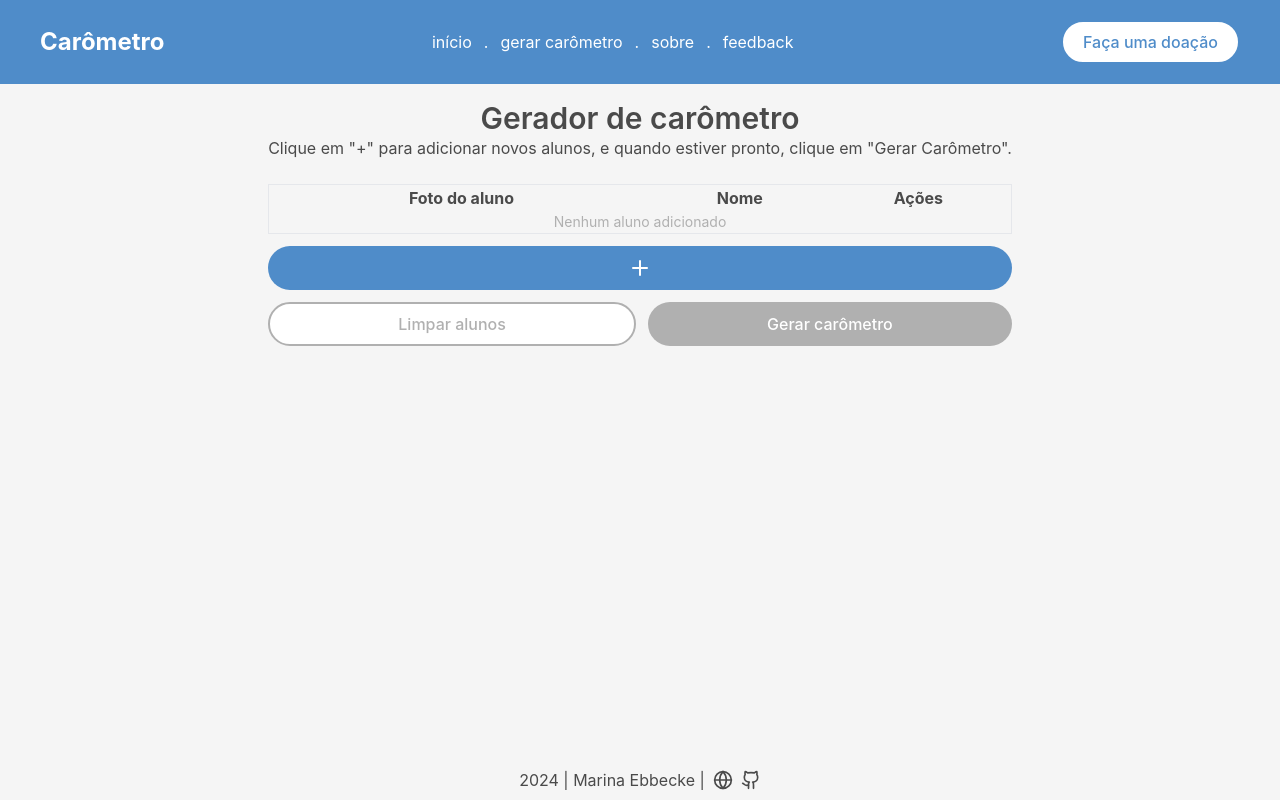
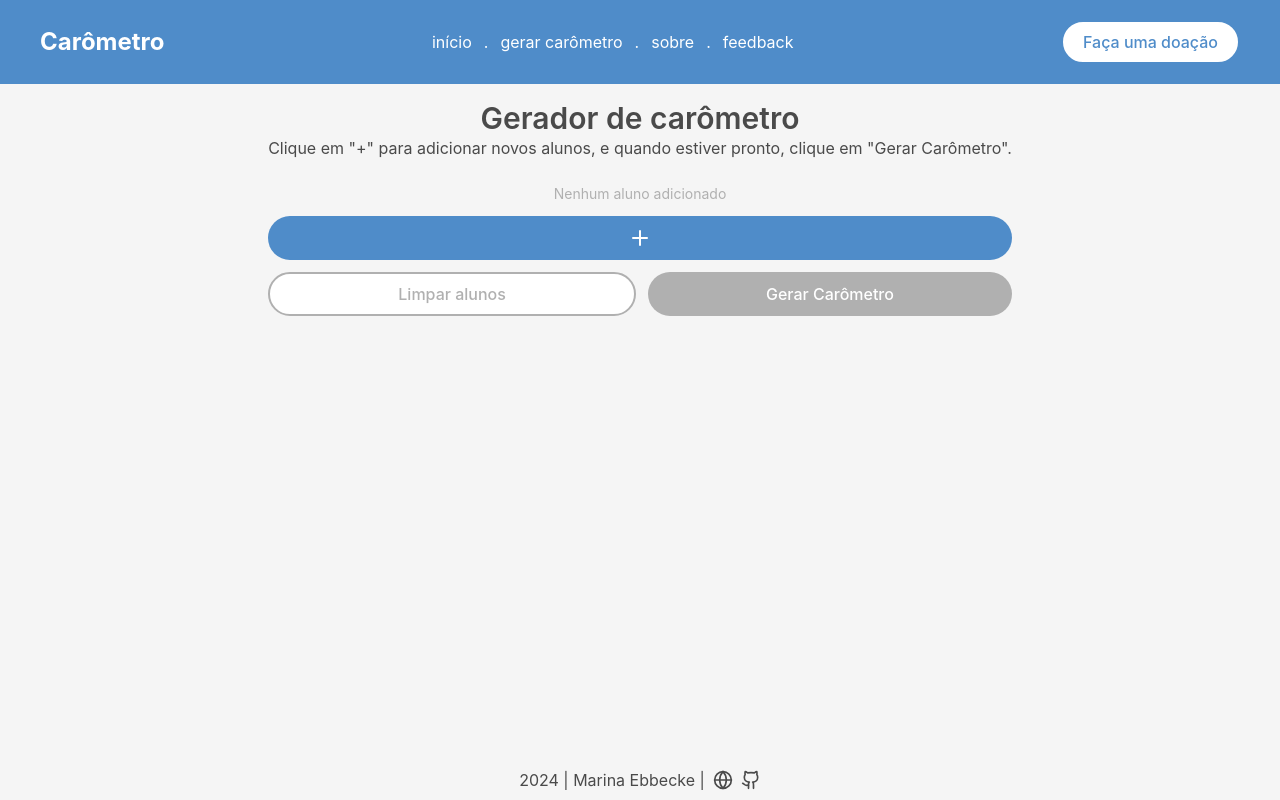
Before and after one commit to mebbecke/carometro-escolar, a React (Vite) app: page /carometro in a window 1280 px wide. Built offline with nearby package versions, Linux system fonts and the light colour scheme.

Commit message:
feat: adds pdf generation feature and refactor students list to cards

```diff
--- a/package.json
+++ b/package.json
@@ -13,6 +13,7 @@
   "dependencies": {
     "@hookform/resolvers": "^3.9.1",
     "@radix-ui/react-dialog": "^1.1.2",
+    "html2pdf.js": "^0.10.2",
     "lucide-react": "^0.462.0",
     "react": "^18.3.1",
     "react-dom": "^18.3.1",
--- /dev/null
+++ b/src/@types/html2pdf.d.ts
@@ -0,0 +1,23 @@
+declare module "html2pdf.js" {
+  interface Html2PdfOptions {
+    margin?: number | [number, number, number, number]
+    filename?: string
+    image?: { type: string; quality: number }
+    html2canvas?: {
+      scale: number
+      logging: boolean
+      dpi: number
+      letterRendering: boolean
+    }
+    jsPDF?: { unit: string; format: string; orientation: string }
+  }
+
+  interface Html2Pdf {
+    from(element: HTMLElement | Element | string): Html2Pdf
+    set(options: Html2PdfOptions): Html2Pdf
+    save(filename?: string): Promise<void>
+  }
+
+  function html2pdf(): Html2Pdf
+  export default html2pdf
+}
--- /dev/null
+++ b/src/components/card.tsx
@@ -0,0 +1,37 @@
+import { Trash2 } from "lucide-react"
+
+interface CardProps {
+  imageUrl: string
+  name: string
+  onDelete: () => void
+  isExporting: boolean
+}
+
+const Card = ({ imageUrl, name, onDelete, isExporting }: CardProps) => {
+  return (
+    <div className="relative flex w-[142px] flex-col gap-2 rounded-lg border-2 border-gray-200 p-3 text-center">
+      <img
+        src={imageUrl}
+        alt={name}
+        className="h-28 w-28 rounded-lg object-cover"
+      />
+      <h1>{name}</h1>
+
+      {!isExporting && (
+        <div className="flex w-full flex-row justify-center gap-2">
+          <button type="button" aria-label="Apagar aluno" onClick={onDelete}>
+            <Trash2 className="size-5 hover:text-red-600" />
+          </button>
+        </div>
+      )}
+
+      {/* <div className="absolute inset-0 z-20 flex h-full w-full justify-center rounded-lg bg-[#B0B0B070] opacity-0 transition-opacity duration-300 hover:opacity-100">
+        <button type="button" aria-label="Apagar aluno" onClick={onDelete}>
+          <Trash2 className="size-8 hover:text-red-600" />
+        </button>
+      </div> */}
+    </div>
+  )
+}
+
+export default Card
--- a/src/components/footer.tsx
+++ b/src/components/footer.tsx
@@ -2,7 +2,7 @@ import { Github, Globe } from "lucide-react"
 
 const Footer = () => {
   return (
-    <footer className="flex w-full items-center justify-center gap-2 py-2">
+    <footer className="mt-6 flex w-full items-center justify-center gap-2 py-2">
       <p>2024 | Marina Ebbecke |</p>
       <a
         href="https://marinaebbecke.dev.br"
--- a/src/components/layout.tsx
+++ b/src/components/layout.tsx
@@ -7,7 +7,7 @@ interface LayoutProps {
 
 const Layout = ({ children }: LayoutProps) => {
   return (
-    <div className="flex h-screen w-full flex-col items-center">
+    <div className="flex min-h-screen w-full flex-col items-center">
       <Header />
       <main className="flex h-full max-w-[90%] flex-1 flex-col lg:max-w-[70%]">
         {children}
--- a/src/components/table.tsx
+++ b/src/components/table.tsx
@@ -1,14 +1,19 @@
 import { useState } from "react"
 import { useForm } from "react-hook-form"
 import { z } from "zod"
-import { Plus, Trash2, X } from "lucide-react"
+import html2pdf from "html2pdf.js"
+import { Plus, X } from "lucide-react"
 import { zodResolver } from "@hookform/resolvers/zod"
 import * as Dialog from "@radix-ui/react-dialog"
 import { Button } from "./button"
+import Card from "./card"
 
 const formSchema = z.object({
   image: z.instanceof(FileList), // HTML file input returns a FileList array with File/Blob objects
-  name: z.string().min(3, "O nome deve ter no mínimo 3 caracteres"),
+  name: z
+    .string()
+    .min(3, "O nome deve ter no mínimo 3 caracteres")
+    .max(15, "O nome deve ter no máximo 15 caracteres"),
 })
 
 type Student = {
@@ -21,6 +26,9 @@ type FormSchema = z.infer<typeof formSchema>
 const Table = () => {
   const [students, setStudents] = useState<Student[]>([])
   const [isAddDialogOpen, setIsAddDialogOpen] = useState(false)
+  const [isExporting, setIsExporting] = useState(false)
+
+  const isStudentArrayEmpty = students.length === 0
 
   const methods = useForm<FormSchema>({
     resolver: zodResolver(formSchema),
@@ -36,6 +44,10 @@ const Table = () => {
     setError,
     reset,
   } = methods
+
+  /* Characters limit handling */
+  const nameLength = methods.watch("name").length
+  const nameLengthLimit = 15
 
   const onSubmit = (data: FormSchema) => {
     if (data.image.length === 0) {
@@ -65,8 +77,6 @@ const Table = () => {
     }
   }
 
-  /* TODO: Toggle alphabetic sort on and off */
-
   const deleteStudent = (index: number) => {
     setStudents(students.filter((_, i) => i !== index))
   }
@@ -75,30 +85,42 @@ const Table = () => {
     setStudents([])
   }
 
-  const isStudentArrayEmpty = students.length === 0
+  const generatePdf = () => {
+    setIsExporting(true)
+    const element = document.querySelector("#carometro")
+
+    if (!element) {
+      console.error(`Elemento com ID "carometro" não encontrado.`)
+      return
+    }
+
+    const opt = {
+      margin: 20,
+      filename: "carometro.pdf",
+      image: { type: "jpeg", quality: 5 },
+    }
+
+    html2pdf()
+      .set(opt)
+      .from(element)
+      .save()
+      .finally(() => {
+        setIsExporting(false)
+      })
+  }
 
   return (
     <div className="flex w-full flex-col gap-3">
-      {/* <Button
-        variant="secondary"
-        size="icon"
-        type="button"
-        aria-label="Filtrar por ordem alfabética"
-        onClick={() => {}}
-        disabled={isStudentArrayEmpty}
-        className={`w-7 ${isSorted ? "border-none bg-[#3A6CA8] text-white" : ""}`}
-      >
-        <AArrowUp />
-      </Button> */}
-      <table className="min-w-full divide-gray-200 border">
-        <thead>
+      {/* Students Table */}
+      {/* <table id="carometro" className="min-w-full border border-gray-200">
+        <thead className="border-b border-b-gray-200 text-sm">
           <tr>
-            <th>Foto do aluno</th>
-            <th>Nome</th>
-            <th>Ações</th>
+            <th className="p-2 text-start">Foto</th>
+            <th className="p-2 text-start">Nome do aluno</th>
+            <th className="hidden-in-pdf p-2 text-center">Ações</th>
           </tr>
         </thead>
-        <tbody className="text-center">
+        <tbody className="divide-y divide-gray-200 text-start">
           {isStudentArrayEmpty ? (
             <tr>
               <td colSpan={3} className="text-center text-sm text-[#B0B0B0]">
@@ -108,15 +130,15 @@ const Table = () => {
           ) : (
             students.map((student, index) => (
               <tr key={index}>
-                <td>
+                <td className="w-[89px] p-1">
                   <img
                     src={student.imageUrl}
                     alt={student.name}
-                    className="h-20 w-20 object-cover"
+                    className="h-20 w-20 rounded-lg object-cover"
                   />
                 </td>
-                <td>{student.name}</td>
-                <td>
+                <td className="px-2">{student.name}</td>
+                <td className="hidden-in-pdf text-center">
                   <button
                     type="button"
                     aria-label="Apagar aluno"
@@ -129,7 +151,29 @@ const Table = () => {
             ))
           )}
         </tbody>
-      </table>
+      </table> */}
+
+      {/* Student Cards */}
+      <div
+        id="carometro"
+        className="flex flex-row flex-wrap items-center justify-center gap-3"
+      >
+        {isStudentArrayEmpty ? (
+          <p className="text-center text-sm text-[#B0B0B0]">
+            Nenhum aluno adicionado
+          </p>
+        ) : (
+          students.map((student, index) => (
+            <Card
+              key={index}
+              imageUrl={student.imageUrl}
+              name={student.name}
+              onDelete={() => deleteStudent(index)}
+              isExporting={isExporting}
+            />
+          ))
+        )}
+      </div>
 
       {/* Add student dialog */}
       <Dialog.Root open={isAddDialogOpen} onOpenChange={setIsAddDialogOpen}>
@@ -189,6 +233,11 @@ const Table = () => {
                   className="w-full rounded-lg border border-gray-300 p-2"
                   {...register("name")}
                 />
+                <span
+                  className={`text-sm ${nameLength > nameLengthLimit && "text-red-600"}`}
+                >
+                  {nameLength}/{nameLengthLimit}
+                </span>
                 {errors.name && (
                   <span className="text-sm text-red-600">
                     {errors.name.message}
@@ -239,8 +288,13 @@ const Table = () => {
           </Dialog.Portal>
         </Dialog.Root>
 
-        <Button type="button" className="flex-1" disabled={isStudentArrayEmpty}>
-          Gerar carômetro
+        <Button
+          type="button"
+          className="flex-1"
+          disabled={isStudentArrayEmpty || isExporting}
+          onClick={generatePdf}
+        >
+          {isExporting ? "Gerando PDF..." : "Gerar Carômetro"}
         </Button>
       </div>
     </div>
```
Also changed, not shown: 1 other file (tests, documents, lock files or other folders).
